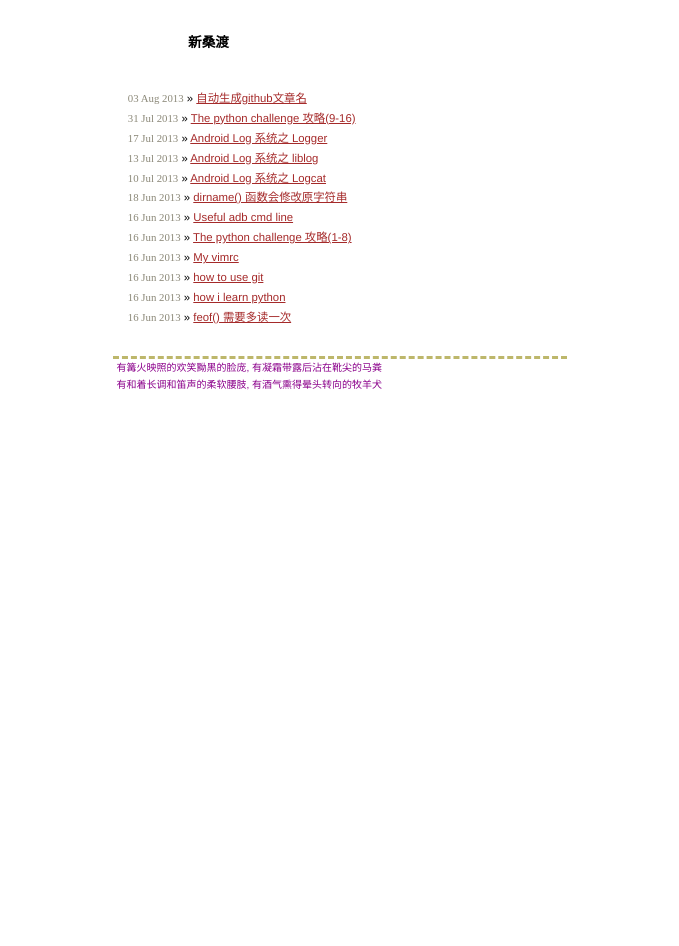
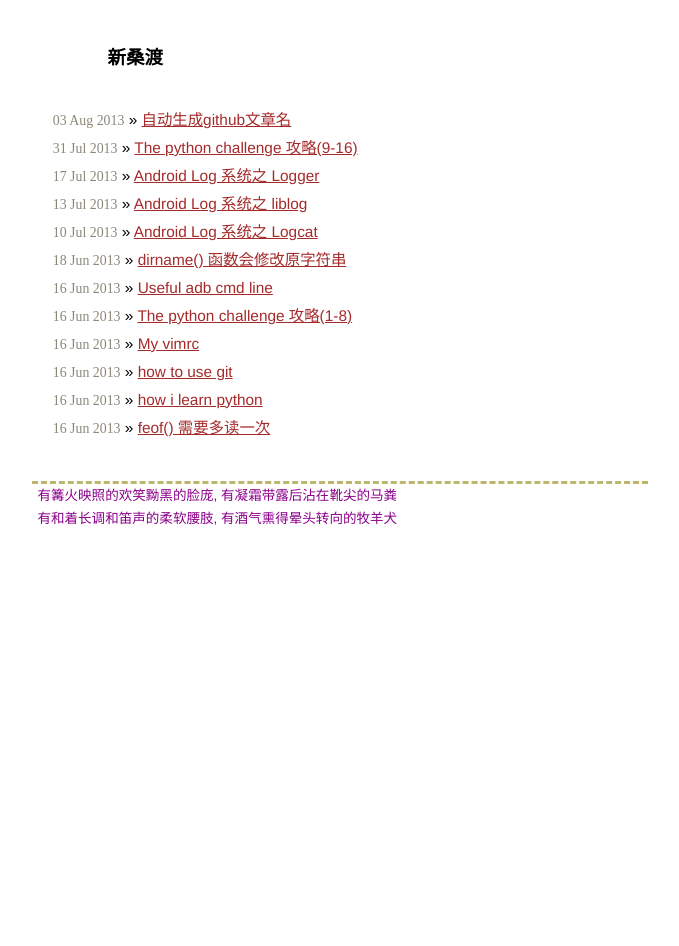
Before and after one commit to byrlx/byrlx.github.io, a Jekyll site: the page built from index.html, in a window 1280 px wide. Shown: the whole page, without its empty margins (300-979 px from the left). Built offline with Jekyll 4.4.1, drawn with Linux system fonts in a browser that asks for light colours; Markdown is read by kramdown in place of the engine named in the settings.

Commit message:
modify post

```diff
--- a/css/screen.css
+++ b/css/screen.css
@@ -17,7 +17,7 @@ html, body {
 
 body {
 	background-color: white;
-	font: 10.34px helvetica, arial, clean, sans-serif;
+	font: 14.00px helvetica, arial, clean, sans-serif;
 		  *font-size: small;
 		  text-align: center;
 	  }
@@ -77,7 +77,7 @@ body {
 	  ul.posts span {
 		  color: #8B8878;
 		  font-family: "Times New Roman", "Courier New", monospace;
-		  font-size: 95%;
+		  font-size: 90%;
 	  }
 
 	  /*****************************************************************************/
```
